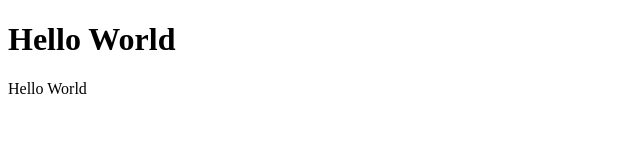
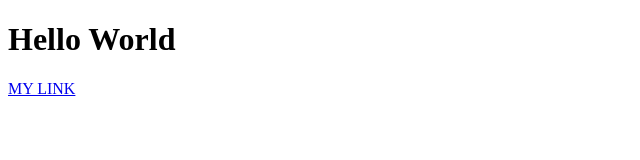
Before and after one commit to gquarantiello1/gquarantiello1.github.io, a plain HTML site: page index.html in a window 1280 px wide. Shown: the whole page, without its empty margins (0-640 px from the left). Drawn offline with Linux system fonts and the light colour scheme.

Commit message:
My Link
link

```diff
--- a/index.html
+++ b/index.html
@@ -4,8 +4,8 @@
     <meta charset="utf-8">
     <title>WhoozaBeast</title>
   </head>
-  <h1>Hello World</h1>
   <body>
-    Hello World
+    <h1>Hello World</h1>
+    <a href="mylink.com" target="_blank">MY LINK</a>
   </body>
 </html>
```
